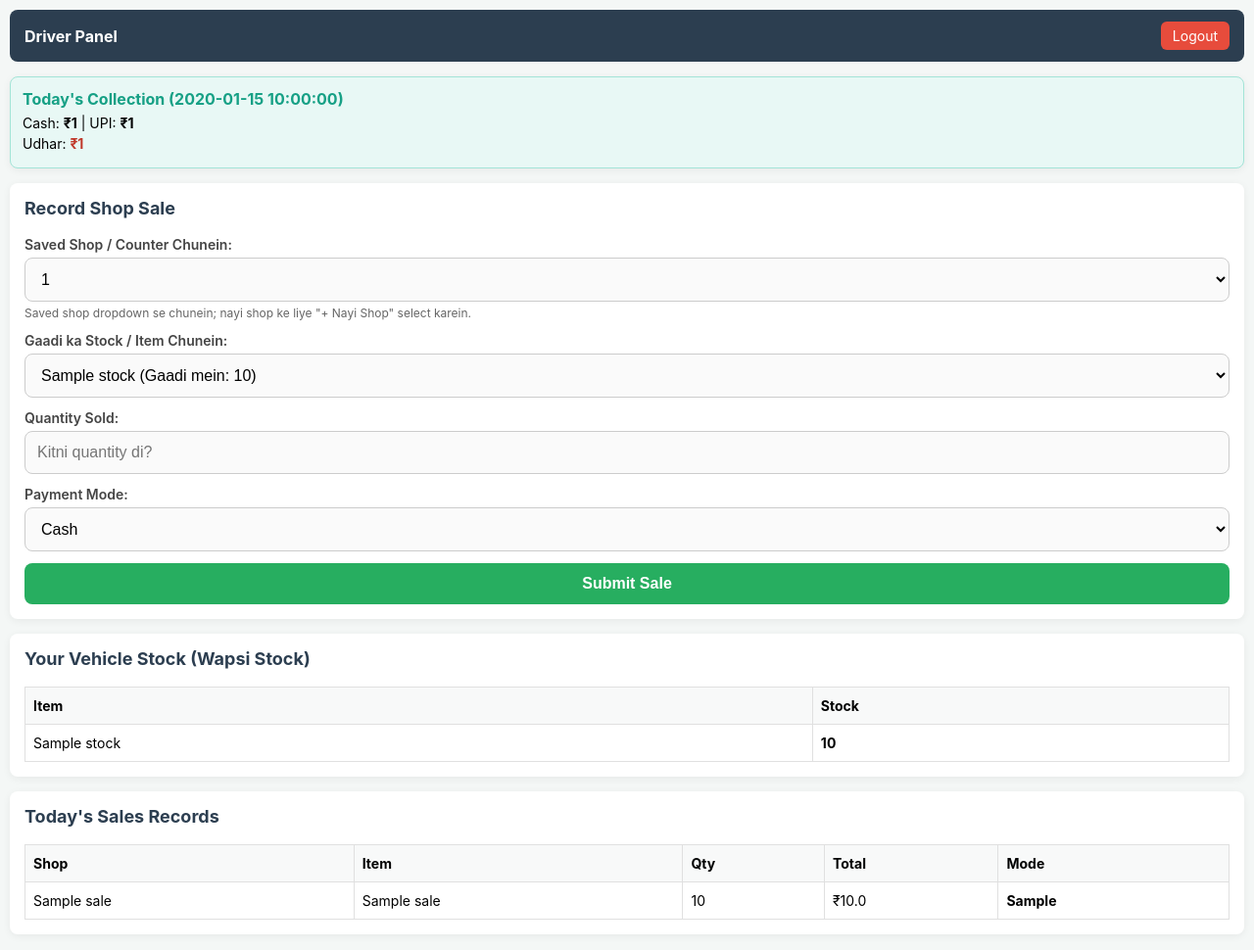
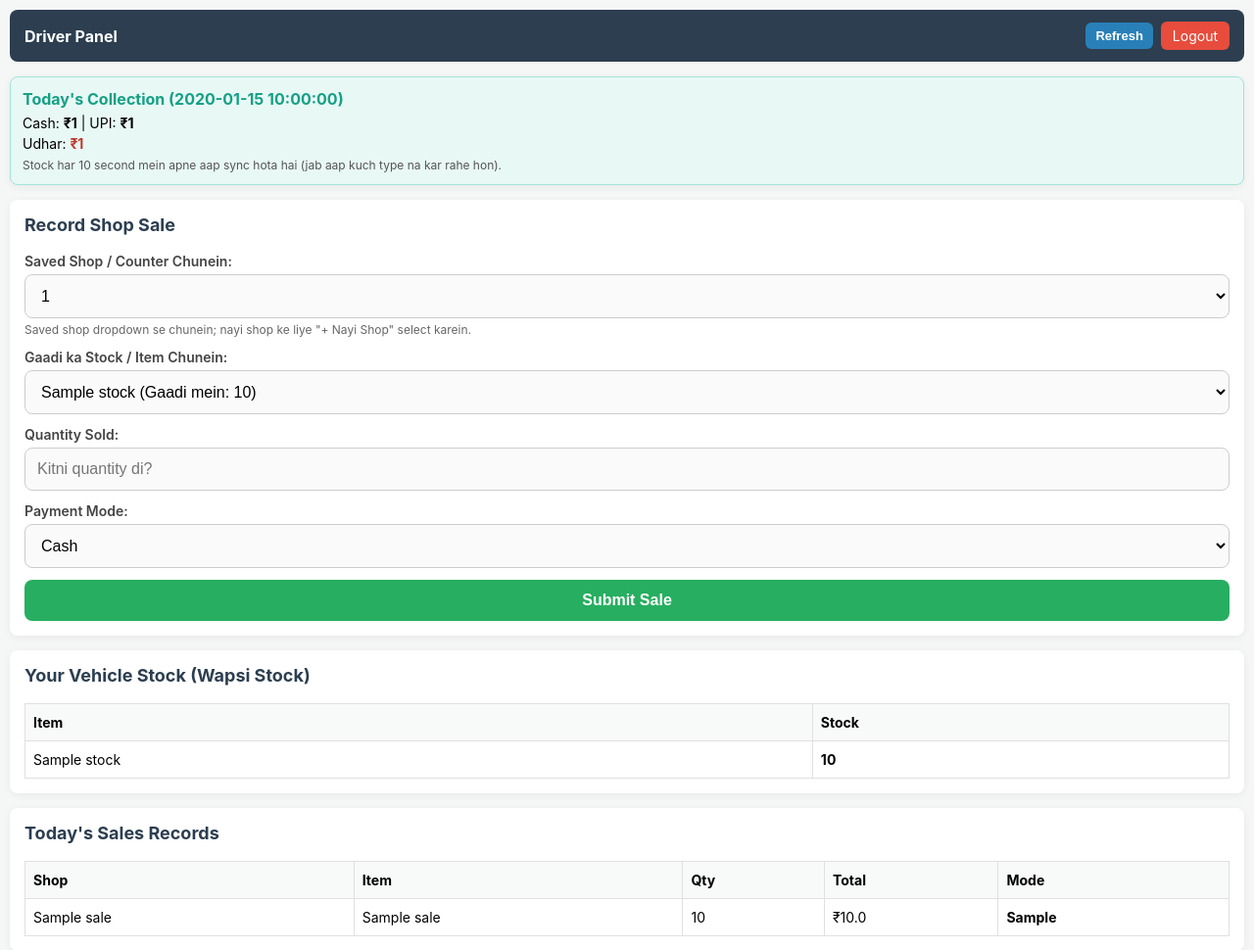
Before and after one commit to anshuredhu2-beep/vita-agency, a Flask app: template templates/driver_dashboard.html in a window 1280 px wide. Shown: the top 970 px of the page at 98% size. Run offline with Flask 3, Linux system fonts and the light colour scheme; tables that the repository leaves empty hold one stand-in row (values such as "Sample post"); the template is opened without the code that fills it: values that come from a table or form of the project are taken from there, most other values are stand-ins (such as "Sample title", 1, 10 or a date in 2020).

Commit message:
Add auto-refresh and manual refresh button on driver dashboard

```diff
--- a/templates/driver_dashboard.html
+++ b/templates/driver_dashboard.html
@@ -5,7 +5,9 @@
     <meta name="viewport" content="width=device-width, initial-scale=1.0, maximum-scale=1.0, user-scalable=no">
     <style>
         body { font-family: -apple-system, BlinkMacSystemFont, "Segoe UI", Roboto, sans-serif; margin: 0; background-color: #f4f7f6; padding: 10px; }
-        .header { display: flex; justify-content: space-between; align-items: center; background: #2c3e50; color: white; padding: 12px 15px; border-radius: 8px; }
+        .header { display: flex; justify-content: space-between; align-items: center; background: #2c3e50; color: white; padding: 12px 15px; border-radius: 8px; gap: 8px; }
+        .header-actions { display: flex; align-items: center; gap: 8px; }
+        .refresh-btn { background: #2980b9; color: white; border: none; padding: 6px 10px; border-radius: 6px; font-size: 13px; font-weight: bold; cursor: pointer; }
         .logout-btn { background: #e74c3c; color: white; padding: 6px 12px; text-decoration: none; border-radius: 6px; font-size: 14px; }
         .container { margin-top: 15px; background: white; padding: 15px; border-radius: 8px; box-shadow: 0 2px 8px rgba(0,0,0,0.06); margin-bottom: 15px; }
         h3 { margin-top: 0; color: #2c3e50; font-size: 18px; }
@@ -15,21 +17,26 @@
         label { display: block; margin-bottom: 5px; font-weight: 600; font-size: 14px; color: #444; }
         input, select { width: 100%; padding: 12px; margin-bottom: 12px; box-sizing: border-box; border: 1px solid #ccc; border-radius: 8px; font-size: 16px; background: #fafafa; outline: none; }
         input:focus, select:focus { border-color: #27ae60; background: #fff; }
-        button { width: 100%; padding: 12px; background: #27ae60; color: white; border: none; border-radius: 8px; cursor: pointer; font-size: 16px; font-weight: bold; }
+        button.submit-btn { width: 100%; padding: 12px; background: #27ae60; color: white; border: none; border-radius: 8px; cursor: pointer; font-size: 16px; font-weight: bold; }
         .summary-box { background: #e8f8f5; padding: 12px; border-radius: 8px; border: 1px solid #a3e4d7; margin-bottom: 15px; }
         .hint { font-size: 12px; color: #666; margin-top: -8px; margin-bottom: 12px; display: block; }
+        .sync-note { font-size: 12px; color: #555; margin-top: 6px; }
     </style>
 </head>
 <body>
     <div class="header">
         <h2 style="font-size: 16px; margin: 0;">Driver Panel</h2>
-        <a href="/logout" class="logout-btn">Logout</a>
+        <div class="header-actions">
+            <button type="button" class="refresh-btn" onclick="location.reload()">Refresh</button>
+            <a href="/logout" class="logout-btn">Logout</a>
+        </div>
     </div>
 
     <div class="container summary-box">
         <h3 style="color: #16a085; margin-bottom: 6px; font-size: 16px;">Today's Collection ({{ today_date }})</h3>
         <p style="margin: 4px 0; font-size: 14px;">Cash: <b>₹{{ total_cash }}</b> | UPI: <b>₹{{ total_upi }}</b></p>
         <p style="margin: 4px 0; font-size: 14px;">Udhar: <b style="color: #c0392b;">₹{{ total_udhar }}</b></p>
+        <div class="sync-note">Stock har 10 second mein apne aap sync hota hai (jab aap kuch type na kar rahe hon).</div>
     </div>
 
     <div class="container">
@@ -72,7 +79,7 @@
                 <option value="Udhar">Udhar (Credit)</option>
             </select>
 
-            <button type="submit">Submit Sale</button>
+            <button type="submit" class="submit-btn">Submit Sale</button>
         </form>
     </div>
 
@@ -111,6 +118,7 @@
             var sel = document.getElementById("saved_counter");
             var box = document.getElementById("new_counter_box");
             var inp = document.getElementById("counter_name");
+            if (!sel || !box || !inp) return;
             if (sel.value === "__NEW__") {
                 box.style.display = "block";
                 inp.required = true;
@@ -120,7 +128,30 @@
                 inp.value = "";
             }
         }
-        window.onload = toggleNewCounter;
+
+        function isUserTyping() {
+            var active = document.activeElement;
+            if (!active) return false;
+            var tag = active.tagName.toLowerCase();
+            if (tag === "input" || tag === "select" || tag === "textarea") {
+                return true;
+            }
+            var qtyInput = document.querySelector('input[name="quantity"]');
+            var newShopInput = document.getElementById("counter_name");
+            if ((qtyInput && qtyInput.value.trim() !== "") || (newShopInput && newShopInput.value.trim() !== "")) {
+                return true;
+            }
+            return false;
+        }
+
+        window.onload = function() {
+            toggleNewCounter();
+            setInterval(function() {
+                if (!document.hidden && !isUserTyping()) {
+                    location.reload();
+                }
+            }, 10000);
+        };
     </script>
 </body>
 </html>
```
